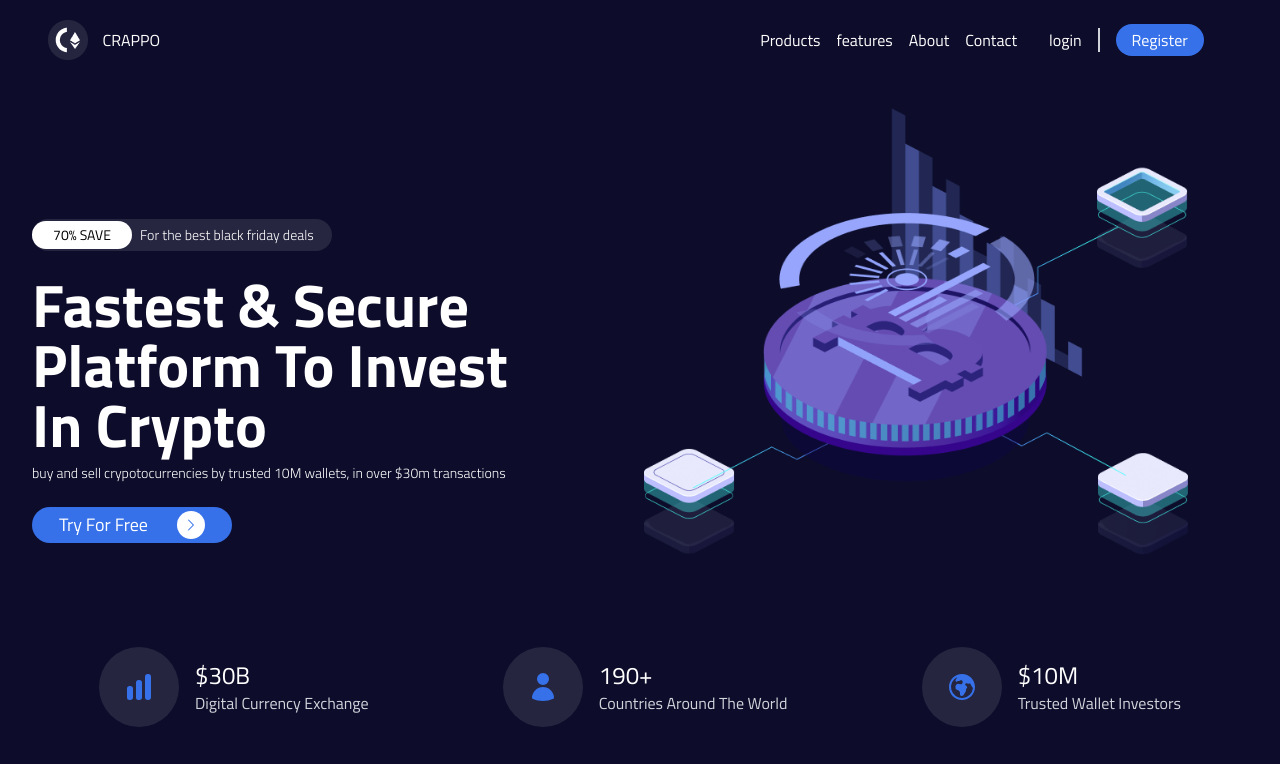
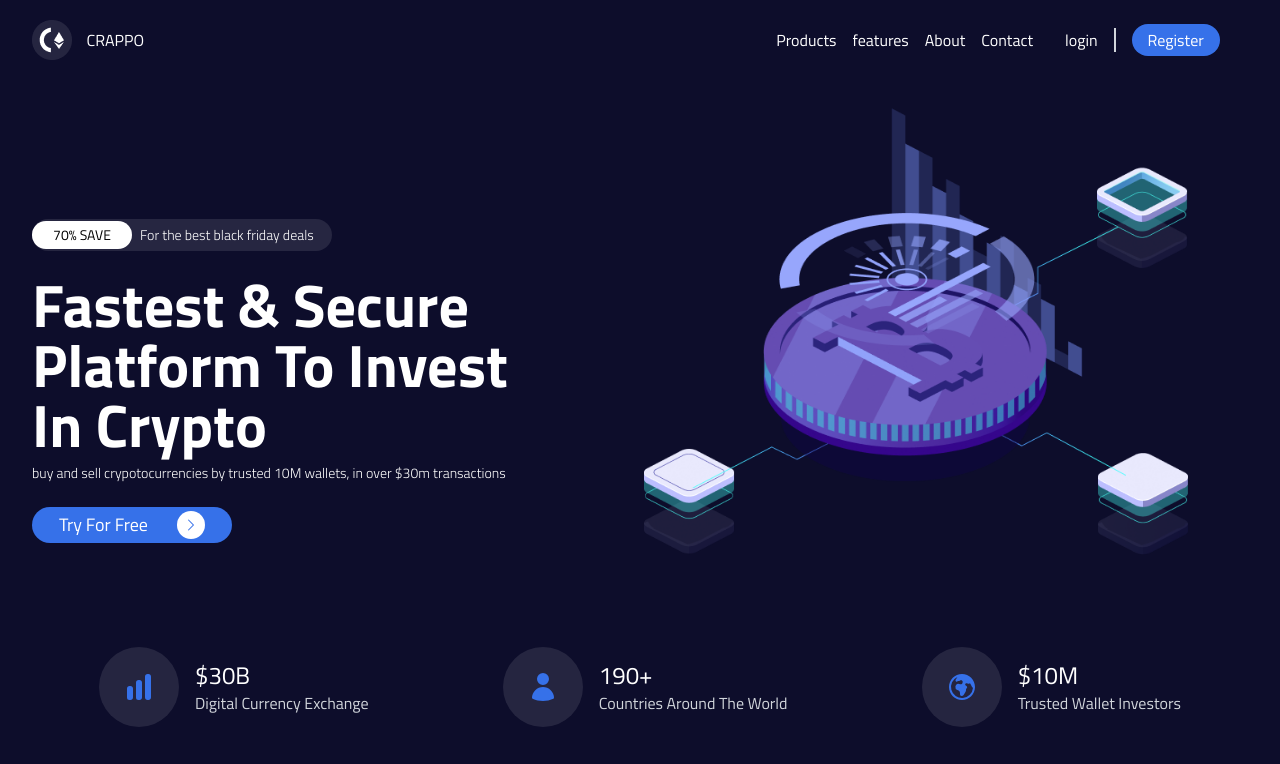
Before and after one commit to akinwumi-sa/crappo-crypto-exchange, a website: page public/index.html in a window 1280 px wide. Shown: the top 764 px of the page. Drawn offline with nearby package versions, Linux system fonts and the light colour scheme.

Commit message:
Update index.html

```diff
--- a/public/index.html
+++ b/public/index.html
@@ -11,7 +11,7 @@
   <body class="bg-main font-titillium text-main-text w-full overflow-hidden">
     <div class="w-full max-w-[600px] mx-auto lg:max-w-full">
       <header
-      class="flex justify-between items-center h-20 lg:mx-8 lg:flex lg:flex-row lg:justify-between mb-8 px-4 mx-4 lg:max-w-full"
+      class="flex justify-between items-center h-20 lg:mx-8 lg:flex lg:flex-row lg:justify-between mb-8 mx-4 lg:max-w-full"
     >
       <div class="flex justify-between items-center h-10 w-28">
         <img class="h-10 w-10 font-semibold text-lg" src="img/Logo.png" />
@@ -32,7 +32,7 @@
         </svg>
       </div>
       <div
-        class="nav-menu lg:static lg:flex-row lg:h-inherit lg:w-[500px] absolute flex h-screen w-full top-0 -left-full flex-col justify-center items-center bg-main z-10 transition-all ease-in duration-400"
+        class="nav-menu lg:static lg:flex-row lg:h-inherit lg:w-[500px] absolute flex h-full w-full top-0 -left-full flex-col justify-center items-center bg-main z-10 transition-all ease-in duration-400"
       >
         <svg
           xmlns="http://www.w3.org/2000/svg"
@@ -394,7 +394,7 @@
         </div>
       </div>
     </div>
-    <div class="w-full sm:max-w-[600px] mx-auto lg:max-w-full">
+    <div class="w-full max-w-[600px] mx-auto lg:max-w-full">
       <div class="mx-4 lg:mx-8">
         <div
           class="text-3xl text-center my-8 py-4"
```
